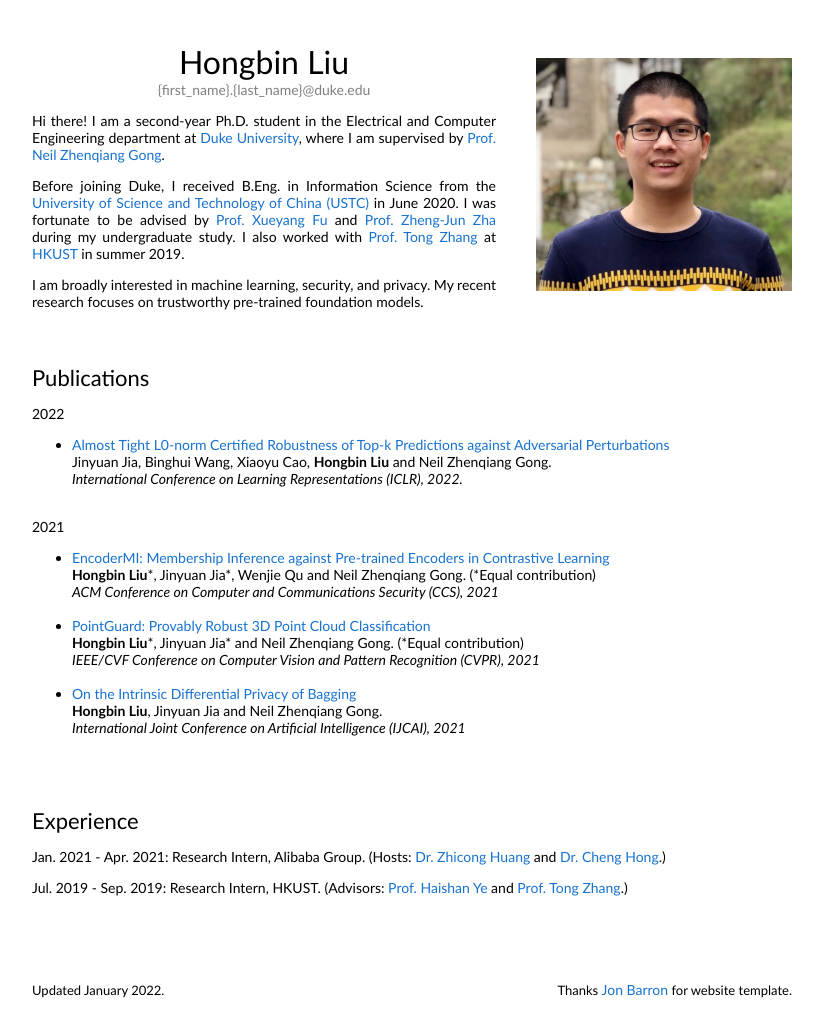
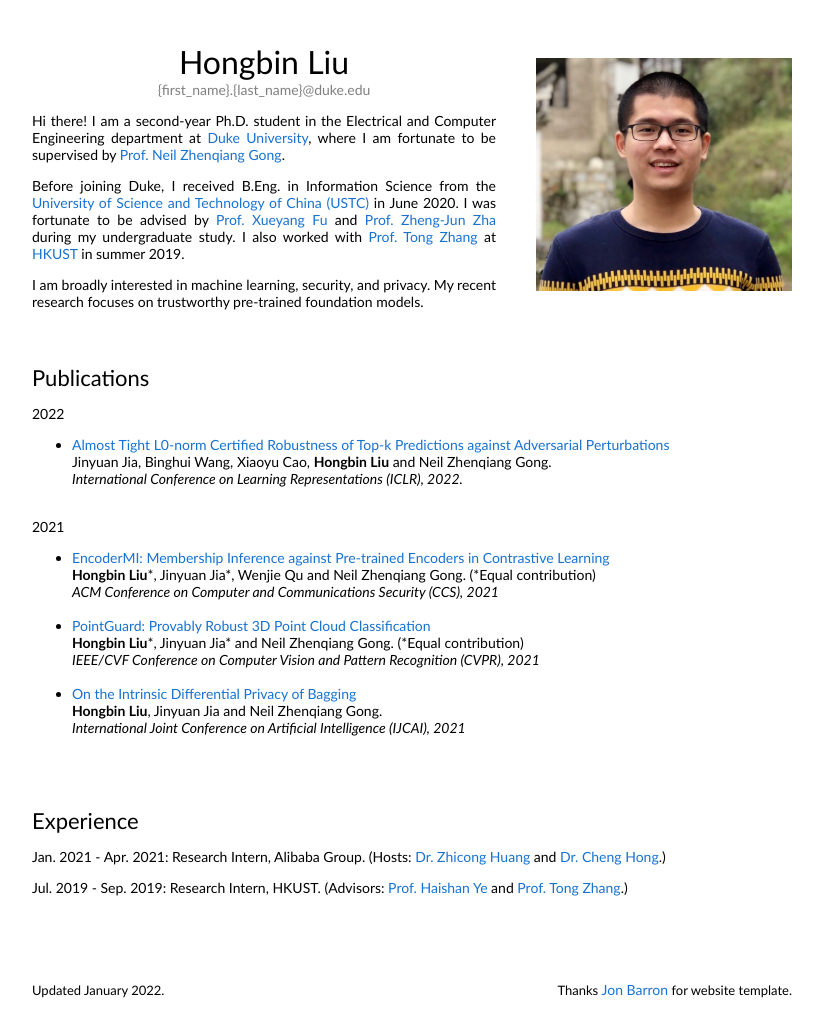
Before and after one commit to tdczlhb/tdczlhb.github.io, a plain HTML site: page index.html in a window 1280 px wide. Shown: the whole page, without its empty margins (228-1051 px from the left). Drawn offline with Linux system fonts and the light colour scheme.

Commit message:
Update index.html

```diff
--- a/index.html
+++ b/index.html
@@ -21,7 +21,7 @@
                                     <email>{first_name}.{last_name}@duke.edu</email>
                 </font>
               </p>
-              <p style="text-align:justify">Hi there! I am a second-year Ph.D. student in the Electrical and Computer Engineering department at<a href="https://duke.edu/"> Duke University</a>, where I am supervised by <a href="https://people.duke.edu/~zg70/"> Prof. Neil Zhenqiang Gong</a>.
+              <p style="text-align:justify">Hi there! I am a second-year Ph.D. student in the Electrical and Computer Engineering department at<a href="https://duke.edu/"> Duke University</a>, where I am fortunate to be supervised by <a href="https://people.duke.edu/~zg70/"> Prof. Neil Zhenqiang Gong</a>.
               </p>
               <p style="text-align:justify">
               Before joining Duke, I received B.Eng. in Information Science from the <a href="https://en.ustc.edu.cn/"> University of Science and Technology of China (USTC) </a> in June 2020. I was fortunate to be advised by <a href="https://xueyangfu.github.io/"> Prof. Xueyang Fu</a> and <a href="http://en.auto.ustc.edu.cn/2021/0616/c26828a513174/page.htm"> Prof. Zheng-Jun Zha</a> during my undergraduate study. I also worked with <a href="http://www.tongzhang-ml.org/">  Prof. Tong Zhang</a> at <a href="https://hkust.edu.hk/home">HKUST</a> in summer 2019.
```
